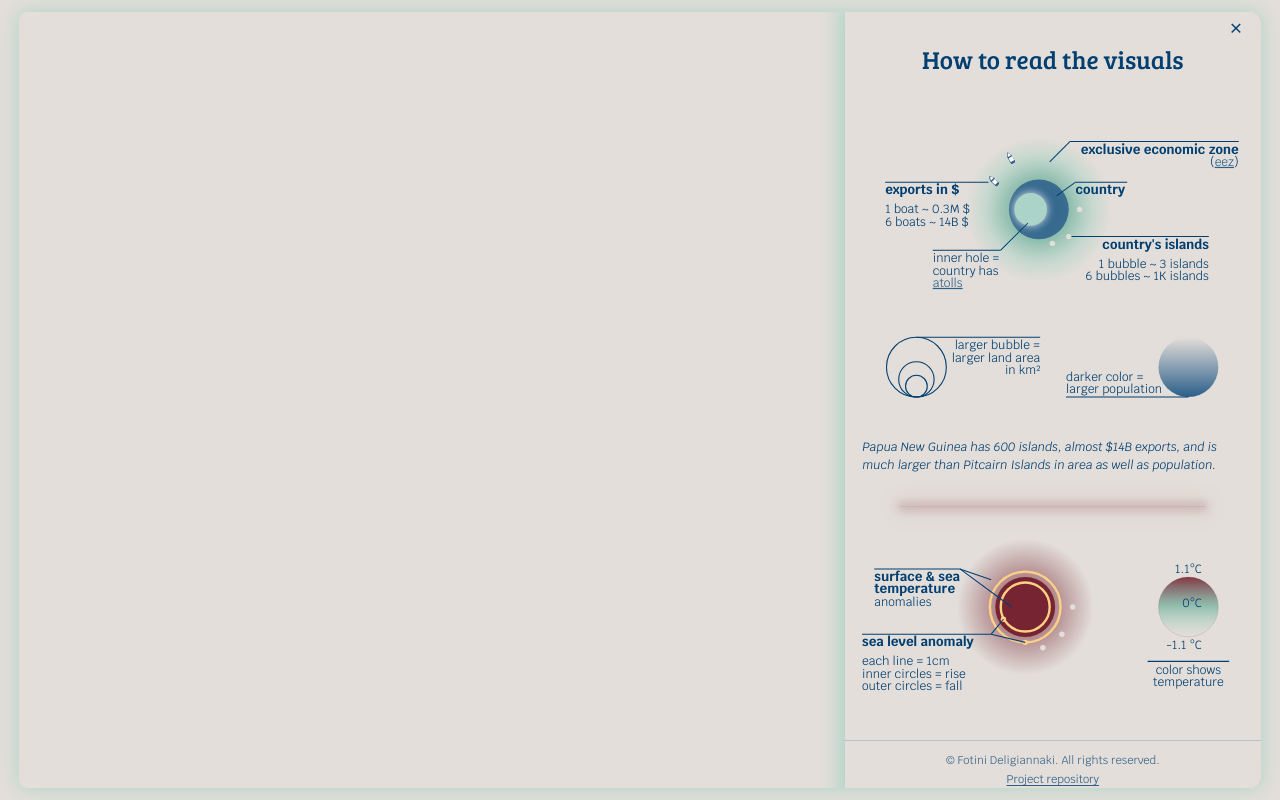
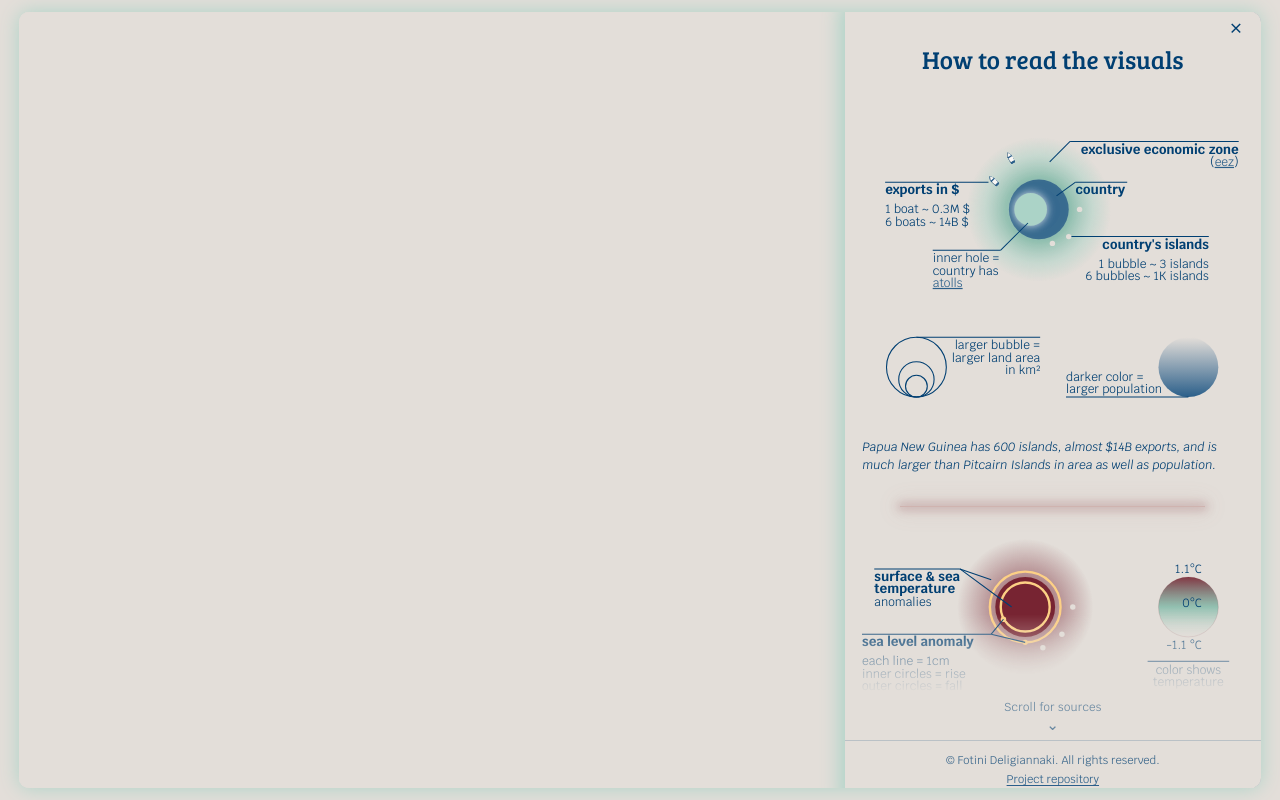
Before and after one commit to fotinidelig/pacific-dataviz-2026, a React (Vite) app in the folder web/: page / in a window 1280 px wide. Both pictures are taken after a click on the button "Open info". Built offline with nearby package versions, Linux system fonts and the light colour scheme; a web font is replaced by a local one.

Commit message:
improvements for ux

```diff
--- a/web/src/App.jsx
+++ b/web/src/App.jsx
@@ -2,7 +2,7 @@ import { useState, useEffect, useCallback, useMemo } from 'react'
 import { ResponsiveLightIslandsSvg } from './LightIslandsSvg.jsx'
 import { ResponsiveDarkIslandsSvg } from './DarkIslandsSvg.jsx'
 import ThemeWipe from './ThemeWipe.jsx'
-import InfoCard, { buildLightRows, buildDarkRows } from './InfoCard.jsx'
+import InfoCard, { buildLightRows, buildDarkRows, DARK_CARD_FOOTNOTES } from './InfoCard.jsx'
 import InfoPanel from './InfoPanel.jsx'
 import YearSlider from './YearSlider.jsx'
 import {
@@ -11,7 +11,10 @@ import {
 } from './LoadPDHData.jsx'
 import { YEAR_MIN, YEAR_MAX } from './config.js'
 import { colors } from './theme'
+import storyPointsData from './assets/story_points.json'
 import './App.css'
+
+const STORY_MARKER_YEARS = storyPointsData.storyPoints.map((p) => p.year)
 
 function App() {
   const [selected, setSelected] = useState(null)
@@ -113,6 +116,7 @@ function App() {
         title: selected.country,
         flagCode: selected.REF_AREA,
         rows: buildDarkRows(selected, year),
+        footnotes: DARK_CARD_FOOTNOTES,
         accentColor: colors.darkRed,
         shadowColor: colors.lightRed,
       }
@@ -159,6 +163,7 @@ function App() {
                 onChange={setYear}
                 min={YEAR_MIN}
                 max={YEAR_MAX}
+                markerYears={STORY_MARKER_YEARS}
               />
             </div>
           }
@@ -169,7 +174,7 @@ function App() {
             setSelectedSource(null)
           }} />
         )}
-        <InfoPanel />
+        <InfoPanel dark={darkMode} />
       </div>
     </main>
   )
--- a/web/src/InfoCard.css
+++ b/web/src/InfoCard.css
@@ -92,3 +92,24 @@
   font-variant-numeric: tabular-nums;
   text-align: right;
 }
+
+.info-card__footnotes {
+  margin: 0.85rem 0 0;
+  padding-top: 0.65rem;
+  border-top: 1px solid color-mix(in srgb, var(--info-card-accent) 45%, transparent);
+  display: grid;
+  gap: 0.35rem;
+}
+
+.info-card__footnote {
+  margin: 0;
+  font-size: 0.7rem;
+  font-style: italic;
+  line-height: 1.35;
+  color: color-mix(in srgb, var(--color-navy) 65%, transparent);
+}
+
+.info-card__footnote-mark {
+  font-style: normal;
+  margin-right: 0.2rem;
+}
--- a/web/src/InfoPanel.css
+++ b/web/src/InfoPanel.css
@@ -9,12 +9,25 @@
   border: none;
   background-color: transparent;
   cursor: pointer;
+  color: var(--color-navy);
 }
 
-.info-panel__toggle img {
+.info-panel__toggle--dark {
+  color: var(--color-dark-red);
+}
+
+.info-panel__toggle--dark:focus-visible {
+  outline-color: var(--color-dark-red);
+}
+
+.info-panel__toggle-icon {
   display: block;
   width: 90%;
   height: 90%;
+  margin: 5%;
+  background-color: currentColor;
+  -webkit-mask: url("./assets/info-icon-svgrepo-com.svg") center / contain no-repeat;
+  mask: url("./assets/info-icon-svgrepo-com.svg") center / contain no-repeat;
 }
 
 .info-panel__toggle:focus-visible {
@@ -86,6 +99,54 @@
   padding: 0.25rem 1.1rem 1.1rem;
   overflow-y: auto;
   overscroll-behavior: contain;
+}
+
+.info-panel__body--more {
+  /* Soft fade at the bottom so cut-off content is obvious */
+  mask-image: linear-gradient(to bottom, #000 0%, #000 88%, transparent 100%);
+  -webkit-mask-image: linear-gradient(
+    to bottom,
+    #000 0%,
+    #000 88%,
+    transparent 100%
+  );
+}
+
+.info-panel__scroll-hint {
+  flex-shrink: 0;
+  display: flex;
+  flex-direction: column;
+  align-items: center;
+  gap: 0.1rem;
+  padding: 0.35rem 0 0.45rem;
+  font-family: var(--font-family-main);
+  font-size: 0.72rem;
+  letter-spacing: 0.02em;
+  color: color-mix(in srgb, var(--color-navy) 55%, transparent);
+  opacity: 0;
+  pointer-events: none;
+  transition: opacity 200ms ease;
+}
+
+.info-panel__scroll-hint--visible {
+  opacity: 1;
+}
+
+.info-panel__scroll-hint-chevron {
+  display: block;
+  font-size: 0.95rem;
+  line-height: 1;
+  animation: info-panel-scroll-bounce 1.4s ease-in-out infinite;
+}
+
+@keyframes info-panel-scroll-bounce {
+  0%,
+  100% {
+    transform: translateY(0);
+  }
+  50% {
+    transform: translateY(3px);
+  }
 }
 
 .legend-light__notes, .legend-dark__notes text {
--- a/web/src/InfoPanel.jsx
+++ b/web/src/InfoPanel.jsx
@@ -1,7 +1,6 @@
-import { useState, useEffect } from "react";
+import { useState, useEffect, useRef } from "react";
 import { motion } from "motion/react";
 import "./InfoPanel.css";
-import infoIcon from "./assets/info-icon-svgrepo-com.svg";
 import { colors } from "./theme";
 import boat from "./assets/boat_blue.svg";
 import { LEGEND_NOTES_SPACE } from "./config";
@@ -10,7 +9,7 @@ const SOURCE_ROWS = [
   {
     source: "Pacific Data Hub",
     attribute: "Land area (2023)",
-    href: "https://stats.pacificdata.org/",
+    href: "https://stats.pacificdata.org/vis?lc=en&df[ds]=SPC2&df[id]=DF_LAND_USE&df[ag]=SPC&df[vs]=1.0&dq=A..&pd=2016,&to[TIME_PERIOD]=false",
   },
   {
     source: "pacificdata.org",
@@ -29,18 +28,35 @@ const SOURCE_ROWS = [
   },
   {
     source: "Pacific Data Hub",
-    attribute: "Sea / surface temperature & sea level",
-    href: "https://stats.pacificdata.org/",
+    attribute: "Sea level anomaly",
+    href: "https://stats.pacificdata.org/vis?lc=en&df[ds]=SPC2&df[id]=DF_CLIMATE_CHANGE&df[ag]=SPC&df[vs]=1.0&av=true&dq=A.SEA_LVL.&pd=,&to[TIME_PERIOD]=false",
   },
   {
-    source: "Google Maps scraping",
-    attribute: "Country positioning",
+    source: "Pacific Data Hub",
+    attribute: "Sea surface temperature",
+    href: "https://stats.pacificdata.org/vis?lc=en&df[ds]=SPC2&df[id]=DF_CLIMATE_CHANGE&df[ag]=SPC&df[vs]=1.0&av=true&dq=A.SST_ANOM.&pd=,&to[TIME_PERIOD]=false",
+  },
+  {
+    source: "Pacific Data Hub",
+    attribute: "Surface temperature & sea level",
+    href: "https://stats.pacificdata.org/vis?lc=en&df[ds]=SPC2&df[id]=DF_CLIMATE_CHANGE&df[ag]=SPC&df[vs]=1.0&av=true&dq=A.ST_ANOM.&pd=,&to[TIME_PERIOD]=false",
+  },
+  // {
+  //   source: "Google Maps scraping",
+  //   attribute: "Country positioning",
+  //   href: null,
+  // },
+  {
+    source: "Approximate data based on wikipedia",
+    attribute: "Island count data",
     href: null,
   },
 ];
 
-export default function InfoPanel() {
+export default function InfoPanel({ dark = false }) {
   const [open, setOpen] = useState(false);
+  const [canScrollMore, setCanScrollMore] = useState(false);
+  const bodyRef = useRef(null);
 
   useEffect(() => {
     if (!open) return;
@@ -55,11 +71,36 @@ export default function InfoPanel() {
     return () => document.removeEventListener("pointerdown", onPointerDown);
   }, [open]);
 
+  // Show a hint while there is content below the fold
+  useEffect(() => {
+    if (!open) {
+      setCanScrollMore(false);
+      return;
+    }
+
+    const el = bodyRef.current;
+    if (!el) return;
+
+    const update = () => {
+      const remaining = el.scrollHeight - el.scrollTop - el.clientHeight;
+      setCanScrollMore(remaining > 12);
+    };
+
+    update();
+    el.addEventListener("scroll", update, { passive: true });
+    const ro = new ResizeObserver(update);
+    ro.observe(el);
+    return () => {
+      el.removeEventListener("scroll", update);
+      ro.disconnect();
+    };
+  }, [open]);
+
   return (
     <>
       <motion.button
         type="button"
-        className="info-panel__toggle"
+        className={`info-panel__toggle${dark ? " info-panel__toggle--dark" : ""}`}
         aria-label={open ? "Close info" : "Open info"}
         aria-expanded={open}
         onClick={() => setOpen((v) => !v)}
@@ -83,7 +124,7 @@ export default function InfoPanel() {
           transition: { type: "spring", stiffness: 320, damping: 18 },
         }}
       >
-        <img src={infoIcon} alt="Info" />
+        <span className="info-panel__toggle-icon" aria-hidden="true" />
       </motion.button>
 
       <aside
@@ -101,7 +142,10 @@ export default function InfoPanel() {
           </button>
         </header>
 
-        <div className="info-panel__body">
+        <div
+          className={`info-panel__body${canScrollMore ? " info-panel__body--more" : ""}`}
+          ref={bodyRef}
+        >
           <section className="legend-light info-panel__section" aria-label="Socioeconomic map">
             <h2 className="info-panel__section-title">How to read the visuals</h2>
                 <svg
@@ -319,6 +363,16 @@ export default function InfoPanel() {
           </section>
         </div>
 
+        <div
+          className={`info-panel__scroll-hint${canScrollMore ? " info-panel__scroll-hint--visible" : ""}`}
+          aria-hidden={!canScrollMore}
+        >
+          <span className="info-panel__scroll-hint-label">Scroll for sources</span>
+          <span className="info-panel__scroll-hint-chevron" aria-hidden="true">
+            ⌄
+          </span>
+        </div>
+
         <footer className="info-panel__credits">
           <p>© Fotini Deligiannaki. All rights reserved.</p>
           <p>
--- a/web/src/YearSlider.jsx
+++ b/web/src/YearSlider.jsx
@@ -1,11 +1,24 @@
 /**
  * Simple year range control — dark-red accent, minimal chrome.
+ * Optional `markerYears` draw small ticks on story-point years.
+ *
+ * Range thumbs don’t travel the full width (they’re inset by ~half a thumb),
+ * so marker % positions need a thumb-size correction to line up with values.
  */
+const THUMB_SIZE_PX = 16;
+
+function markerLeft(year, min, max) {
+  const t = (year - min) / Math.max(1, max - min);
+  // At t=0 → thumb/2 from left; at t=1 → thumb/2 from right
+  return `calc(${t * 100}% + ${(0.5 - t) * THUMB_SIZE_PX}px)`;
+}
+
 export default function YearSlider({
   year,
   onChange,
   min = 1995,
   max = 2024,
+  markerYears = [],
 }) {
   return (
     <div
@@ -16,9 +29,26 @@ export default function YearSlider({
       <div className="flex items-baseline justify-center gap-2 text-dark-red drop-shadow-[0_0_4px_var(--color-sand)]">
         <span className="text-body_small tabular-nums">{year}</span>
       </div>
+
+      <div className="year-slider__track relative flex items-center">
+        <div className="year-slider__markers pointer-events-none absolute inset-x-0 top-1/2 h-0" aria-hidden="true">
+          {markerYears
+            .filter((y) => y >= min && y <= max)
+            .map((y) => (
+              <span
+                key={y}
+                className="year-slider__marker absolute top-1/2 w-0.5 -translate-x-1/2 -translate-y-1/2 bg-dark-red"
+                style={{
+                  left: markerLeft(y, min, max),
+                  height: "0.85rem",
+                }}
+                title={String(y)}
+              />
+            ))}
+        </div>
         <input
           type="range"
-        className="year-slider__input w-full cursor-pointer accent-dark-red drop-shadow-[0_1px_3px_color-mix(in_srgb,var(--color-dark-red)_45%,transparent)]"
+          className="year-slider__input relative z-10 w-full cursor-pointer accent-dark-red drop-shadow-[0_1px_3px_color-mix(in_srgb,var(--color-dark-red)_45%,transparent)]"
           min={min}
           max={max}
           step={1}
@@ -29,6 +59,8 @@ export default function YearSlider({
           aria-valuenow={year}
           aria-label="Select year"
         />
+      </div>
+
       <div className="flex justify-between text-[0.7rem] leading-none text-dark-red/75 tabular-nums drop-shadow-[0_0_4px_var(--color-sand)]">
         <span>{min}</span>
         <span>{max}</span>
```
Also changed, not shown: web/src/InfoCard.jsx (+38 -10 lines), web/src/App.css (line endings or trailing spaces). Lines whose indentation alone changed are shown as unchanged.
